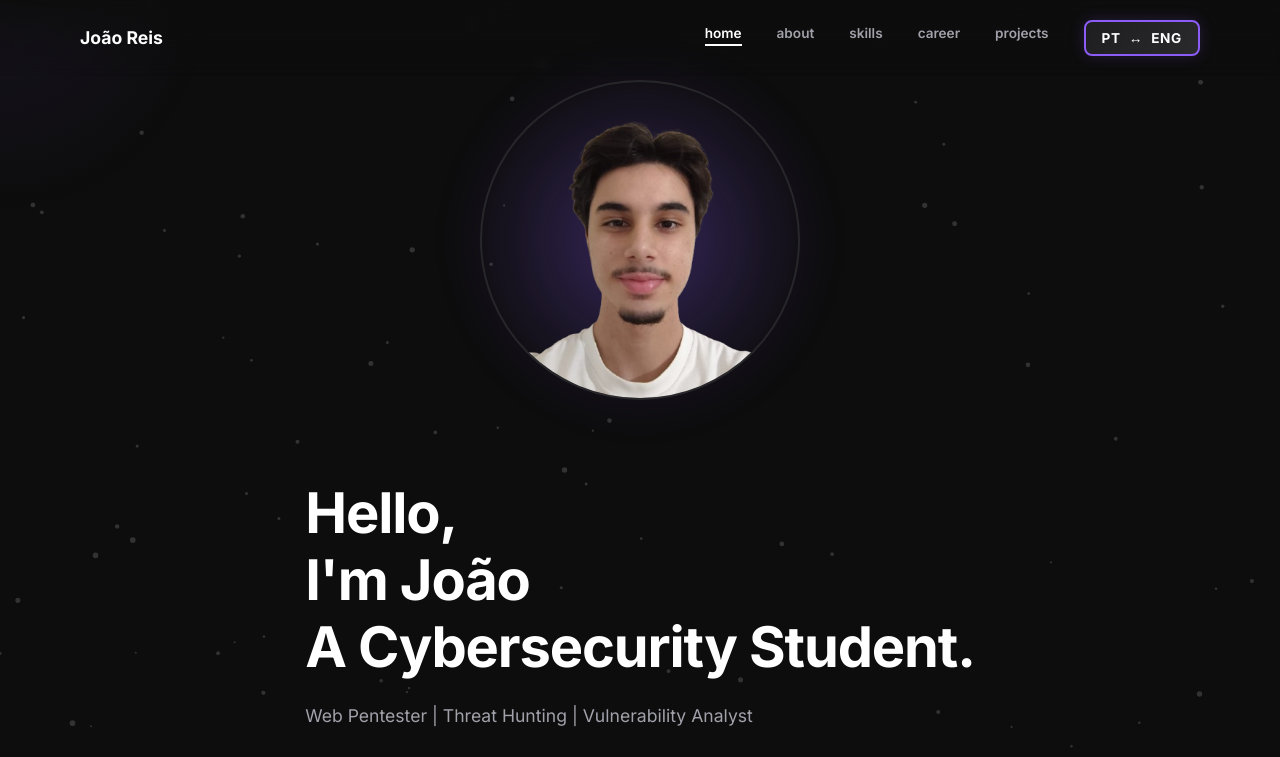
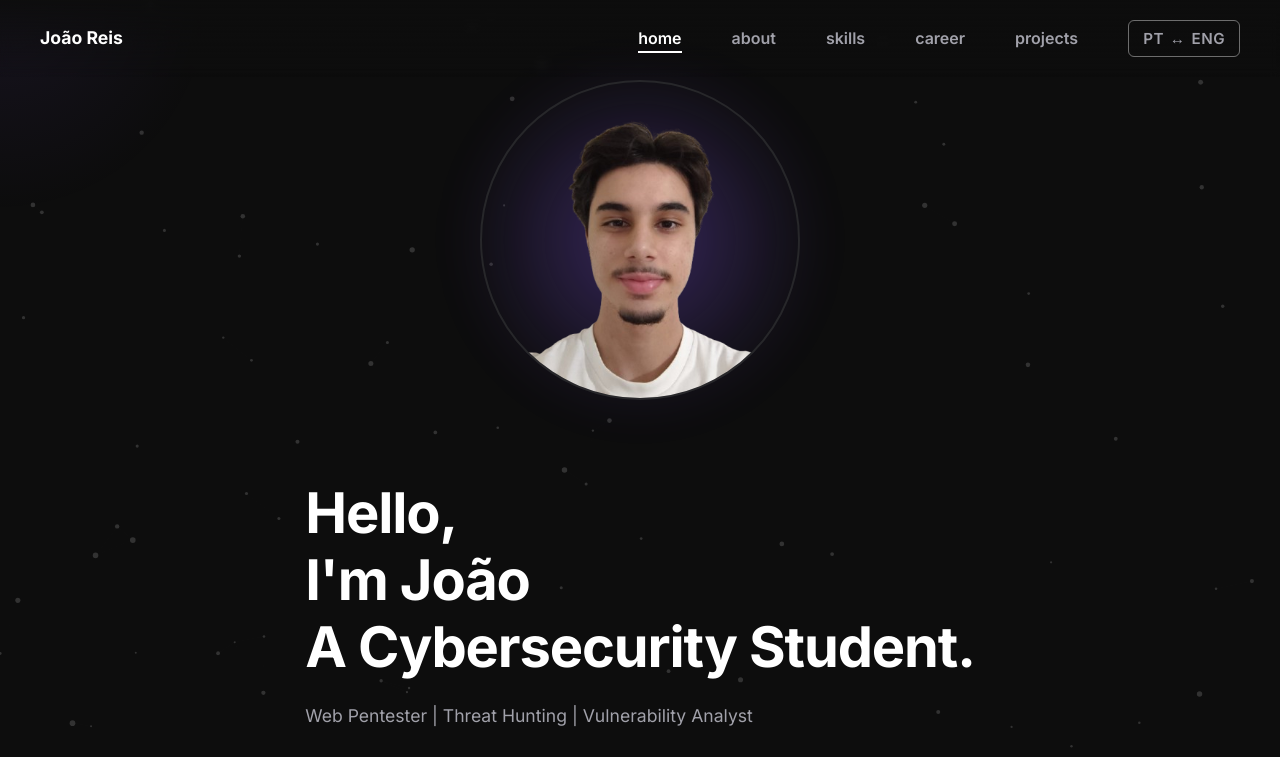
Before and after one commit to JoaoMreis08/joaomreis08.github.io, a plain HTML site: page index.html in a window 1280 px wide. Shown: the top 757 px of the page. Drawn offline with Linux system fonts and the light colour scheme.

Commit message:
style: atualizacao de design no html

```diff
--- a/index.html
+++ b/index.html
@@ -291,16 +291,16 @@
 
         .nav-content {
             display: flex; justify-content: space-between; align-items: center;
-            max-width: 1200px; margin: 0 auto; padding: 0 40px;
+            max-width: 1600px; margin: 0 auto; padding: 0 40px;
         }
 
         .logo { font-weight: 700; font-size: 1.1rem; color: var(--text-main); text-decoration: none;}
 
-        nav ul { list-style: none; display: flex; gap: 35px; }
+        nav ul { list-style: none; display: flex; gap: 50px; align-items: center; }
 
         nav a {
             text-decoration: none; color: var(--text-muted);
-            font-size: 0.85rem; font-weight: 600; text-transform: lowercase;
+            font-size: 1rem; font-weight: 600; text-transform: lowercase;
             transition: color 0.3s;
             position: relative;
             padding-bottom: 5px;
@@ -328,33 +328,29 @@
             width: 320px; height: 320px; flex-shrink: 0;
         }
         .lang-btn {
-            background: linear-gradient(135deg, #1e1e20 0%, #2a2a2d 100%);
-            color: var(--text-main);
-            border: 2px solid var(--accent-purple);
-            padding: 8px 16px;
-            border-radius: 8px;
+            background: transparent;
+            color: var(--text-muted);
+            border: 1px solid rgba(255, 255, 255, 0.4);
+            padding: 8px 14px;
+            border-radius: 6px;
             font-family: var(--font-main);
-            font-size: 0.85rem;
-            font-weight: 700;
+            font-size: 0.95rem;
+            font-weight: 600;
             cursor: pointer;
             transition: all 0.3s ease;
             display: flex;
             align-items: center;
-            gap: 8px;
-            letter-spacing: 0.05em;
-            box-shadow: 0 0 15px rgba(139, 92, 246, 0.2);
+            gap: 6px;
+            letter-spacing: 0.03em;
         }
 
         .lang-btn:hover {
             color: var(--text-main);
-            border-color: var(--accent-blue);
-            box-shadow: 0 0 20px rgba(139, 92, 246, 0.4);
-            transform: scale(1.05);
-            background: linear-gradient(135deg, #2a2a2d 0%, #353538 100%);
+            border-color: rgba(255, 255, 255, 0.7);
         }
 
         .lang-btn:active {
-            transform: scale(0.98);
+            opacity: 0.8;
         }
 
         .hero-image-wrapper::before {
```
